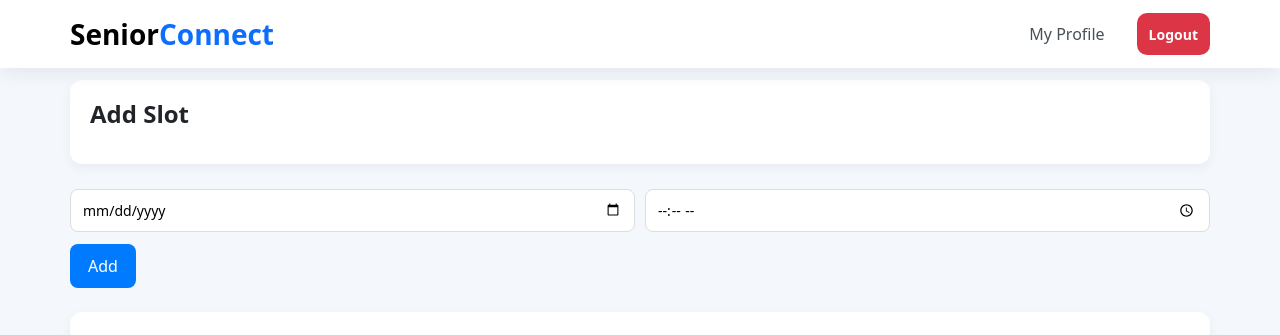
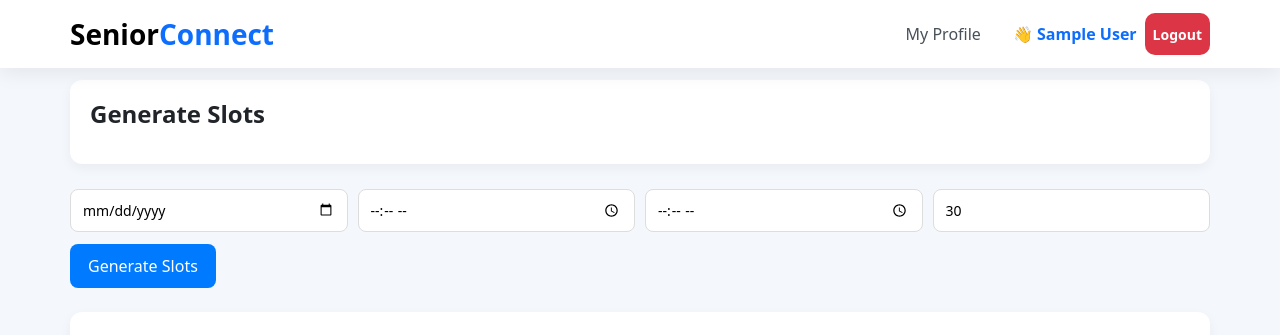
Before and after one commit to akashjogani93/Senior-Connect, a React (Vite) app: page /senior/appointments in a window 1280 px wide. Shown: the top 335 px of the page. Built offline with nearby package versions, Linux system fonts and the light colour scheme; no server answers; sample sign-in values are in the browser's storage.

Commit message:
appointments

```diff
--- a/src/Pages/Senior/appointments.jsx
+++ b/src/Pages/Senior/appointments.jsx
@@ -1,68 +1,126 @@
-import { use, useEffect, useState } from "react";
+import { useEffect, useState } from "react";
 import Navbar from "./components/Navbar";
 import "../../assets/css/senior/appintments.css";
-import { useInvitationStore } from "../../store/invitationStore";
+import { useAppointmentStore } from "../../store/appointmentStore";
 import { createFormData } from "../../utils/formData";
 import toast from "react-hot-toast";
-import { useAppointmentStore } from "../../store/appointmentStore";
 
 function AppointmentsDashboard() {
 
     const { createUpdateAppointments, loading, fetchappointmentsnew, appointments, updateAppointmentStatus } = useAppointmentStore();
+
     const user = JSON.parse(localStorage.getItem("user")) || {};
+
     const [form, setForm] = useState({
         appointment_date: "",
-        appointment_time: "",
+        from_time: "",
+        to_time: "",
+        duration: 30
     });
+
+    const [editId, setEditId] = useState(null);
 
     useEffect(() => {
         fetchappointmentsnew({ provider_id: user?.user_id });
     }, [user?.user_id]);
 
+    // ✅ SLOT GENERATOR
+    const generateTimeSlots = (from, to, duration) => {
+        let slots = [];
 
+        let start = new Date(`1970-01-01T${from}`);
+        let end = new Date(`1970-01-01T${to}`);
 
-    const [editId, setEditId] = useState(null);
+        while (start < end) {
+            let hours = String(start.getHours()).padStart(2, "0");
+            let minutes = String(start.getMinutes()).padStart(2, "0");
 
+            slots.push(`${hours}:${minutes}:00`);
+
+            start.setMinutes(start.getMinutes() + parseInt(duration));
+        }
+
+        return slots;
+    };
+
+    // ✅ SUBMIT HANDLER
     const handleSubmit = async (e) => {
         e.preventDefault();
 
         try {
+            // 👉 If editing (old logic)
+            if (editId) {
                 let payload = {
-                ...form,
+                    appointment_date: form.appointment_date,
+                    appointment_time: form.from_time,
+                    provider_id: user?.user_id,
+                    appointment_id: editId
+                };
+
+                const formData = createFormData(payload);
+                await createUpdateAppointments(formData);
+
+                toast.success("Slot updated successfully");
+            } else {
+                // 👉 Generate multiple slots
+                const slots = generateTimeSlots(
+                    form.from_time,
+                    form.to_time,
+                    form.duration
+                );
+
+                if (slots.length === 0) {
+                    toast.error("Invalid time range");
+                    return;
+                }
+
+                // 🔥 Create all slots
+                await Promise.all(
+                    slots.map((time) => {
+                        let payload = {
+                            appointment_date: form.appointment_date,
+                            appointment_time: time,
                             provider_id: user?.user_id,
                         };
 
-            if (editId) {
-                payload.appointment_id = editId;
+                        const formData = createFormData(payload);
+                        return createUpdateAppointments(formData);
+                    })
+                );
+
+                toast.success("Slots generated successfully 🚀");
             }
 
-            const formData = createFormData(payload);
-
-            let result = await createUpdateAppointments(formData);
             fetchappointmentsnew({ provider_id: user?.user_id });
 
-            toast.success(`Slot ${editId ? "updated" : "added"} successfully`);
-
+            // Reset form
             setForm({
                 appointment_date: "",
-                appointment_time: "",
+                from_time: "",
+                to_time: "",
+                duration: 30
             });
 
             setEditId(null);
+
         } catch (err) {
             console.log(err);
         }
     };
 
+    // ✅ EDIT
     const handleEdit = (app) => {
         setForm({
             appointment_date: app.appointment_date,
-            appointment_time: app.appointment_time,
+            from_time: app.appointment_time,
+            to_time: app.appointment_time,
+            duration: 30
         });
 
         setEditId(app.appointment_id);
     };
 
+    // ✅ STATUS CHANGE
     const handleStatusChange = async (id, status) => {
         try {
             let payload = {
@@ -71,7 +129,6 @@ function AppointmentsDashboard() {
             };
 
             const formData = createFormData(payload);
-
             await updateAppointmentStatus(formData);
 
             fetchappointmentsnew({ provider_id: user?.user_id });
@@ -81,16 +138,22 @@ function AppointmentsDashboard() {
             console.log(err);
         }
     };
+
     return (
         <div className="dashboard-page">
             <Navbar />
+
             <div className="container appointment-container">
                 <div className="main-page">
+
                     <div className="appointment-form">
-                    <h4>{editId ? "Update Slot" : "Add Slot"}</h4>
+                        <h4>{editId ? "Update Slot" : "Generate Slots"}</h4>
                     </div>
+
                     <form onSubmit={handleSubmit} className="form-grid">
+
                         <div className="form-row">
+                            {/* DATE */}
                             <input
                                 type="date"
                                 value={form.appointment_date}
@@ -100,20 +163,47 @@ function AppointmentsDashboard() {
                                 required
                             />
 
+                            {/* FROM TIME */}
                             <input
                                 type="time"
-                            value={form.appointment_time}
+                                value={form.from_time}
                                 onChange={(e) =>
-                                setForm({ ...form, appointment_time: e.target.value })
+                                    setForm({ ...form, from_time: e.target.value })
                                 }
                                 required
                             />
+
+                            {/* TO TIME */}
+                            <input
+                                type="time"
+                                value={form.to_time}
+                                onChange={(e) =>
+                                    setForm({ ...form, to_time: e.target.value })
+                                }
+                                required
+                            />
+
+                            {/* DURATION */}
+                            <input
+                                type="number"
+                                placeholder="Duration (min)"
+                                value={form.duration}
+                                onChange={(e) =>
+                                    setForm({ ...form, duration: e.target.value })
+                                }
+                                required
+                                min="5"
+                            />
                         </div>
+
                         <button type="submit" disabled={loading}>
-                        {loading ? "Saving..." : editId ? "Update" : "Add"}
+                            {loading ? "Saving..." : editId ? "Update Slot" : "Generate Slots"}
                         </button>
                     </form>
-                <br></br>
+
+                    <br />
+
+                    {/* TABLE */}
                     <div className="appointment-table">
                         <h4>All Appointments</h4>
 
@@ -139,22 +229,16 @@ function AppointmentsDashboard() {
                                     appointments.map((app) => (
                                         <tr key={app.appointment_id}>
                                             <td>
-                                            {app.appointment_date
-                                                ? new Date(app.appointment_date).toLocaleDateString("en-IN", {
-                                                    day: "2-digit",
-                                                    month: "short",
-                                                    year: "numeric",
-                                                })
-                                                : "-"}
+                                                {new Date(app.appointment_date).toLocaleDateString("en-IN")}
                                             </td>
+
                                             <td>
-                                            {app.appointment_time
-                                                ? new Date(`1970-01-01T${app.appointment_time}`).toLocaleTimeString("en-IN", {
+                                                {new Date(`1970-01-01T${app.appointment_time}`)
+                                                    .toLocaleTimeString("en-IN", {
                                                         hour: "2-digit",
                                                         minute: "2-digit",
                                                         hour12: true,
-                                                })
-                                                : "-"}
+                                                    })}
                                             </td>
 
                                             <td>
@@ -168,29 +252,53 @@ function AppointmentsDashboard() {
                                             </td>
 
                                             <td>
-                                            <button
+                                                {/* <button
                                                     className="btn-edit"
                                                     onClick={() => handleEdit(app)}
                                                 >
                                                     Edit
-                                            </button>
+                                                </button> */}
 
                                                 {app.status === "Pending" && (
-                                                <>
+                                                    <div style={{ display: "flex", gap: "8px" }}>
                                                         <button
-                                                        className="btn-accept"
                                                             onClick={() => handleStatusChange(app.appointment_id, "Confirmed")}
+                                                            style={{
+                                                                backgroundColor: "#28a745",
+                                                                color: "#fff",
+                                                                border: "none",
+                                                                padding: "6px 12px",
+                                                                borderRadius: "6px",
+                                                                cursor: "pointer",
+                                                                fontSize: "13px",
+                                                                fontWeight: "500",
+                                                                transition: "0.2s"
+                                                            }}
+                                                            onMouseOver={(e) => e.target.style.backgroundColor = "#218838"}
+                                                            onMouseOut={(e) => e.target.style.backgroundColor = "#28a745"}
                                                         >
-                                                        Accept
+                                                            ✔ Accept
                                                         </button>
 
                                                         <button
-                                                        className="btn-reject"
                                                             onClick={() => handleStatusChange(app.appointment_id, "Cancelled")}
+                                                            style={{
+                                                                backgroundColor: "#dc3545",
+                                                                color: "#fff",
+                                                                border: "none",
+                                                                padding: "6px 12px",
+                                                                borderRadius: "6px",
+                                                                cursor: "pointer",
+                                                                fontSize: "13px",
+                                                                fontWeight: "500",
+                                                                transition: "0.2s"
+                                                            }}
+                                                            onMouseOver={(e) => e.target.style.backgroundColor = "#c82333"}
+                                                            onMouseOut={(e) => e.target.style.backgroundColor = "#dc3545"}
                                                         >
-                                                        Reject
+                                                            ✖ Reject
                                                         </button>
-                                                </>
+                                                    </div>
                                                 )}
                                             </td>
                                         </tr>
@@ -198,11 +306,13 @@ function AppointmentsDashboard() {
                                 )}
                             </tbody>
                         </table>
+
+                    </div>
+
                 </div>
             </div>
         </div>
-        </div >
-    )
+    );
 }
 
 export default AppointmentsDashboard;
--- a/src/Pages/Senior/components/Navbar.jsx
+++ b/src/Pages/Senior/components/Navbar.jsx
@@ -8,6 +8,7 @@ export default function Navbar() {
     const [isOpen, setIsOpen] = useState(false)
     const user = JSON.parse(localStorage.getItem("user"));
     const { logout } = useAuthStore();
+    const userName = user?.name || "";
     console.log("User in Navbar:", user);
     const closeMenu = () => setIsOpen(false)
     const handleLogout = () => {
@@ -86,9 +87,13 @@ export default function Navbar() {
                         <li className="nav-item">
                             <Link className="nav-link" to="/senior/profile" onClick={closeMenu}>My Profile</Link>
                         </li>
-                        <li className="nav-item ms-lg-3">
+                        <li className="nav-item ms-lg-3 d-flex align-items-center gap-2">
+                            <span className="fw-semibold text-primary">
+                                👋 {userName}
+                            </span>
+
                             <button
-                                className="btn btn-danger"
+                                className="btn btn-danger btn-sm"
                                 onClick={handleLogout}
                             >
                                 Logout
--- a/src/Pages/Senior/invitation.jsx
+++ b/src/Pages/Senior/invitation.jsx
@@ -233,9 +233,9 @@ function InvitationDashboard() {
                                         <td>{inv.city || "-"}</td>
                                         <td>{inv.address || "-"}</td>
                                         <td>
-                                            <span className={`status-badge ${inv.status?.toLowerCase()}`}>
+                                            {/* <span className={`status-badge ${inv.status?.toLowerCase()}`}> */}
                                                 {inv.status || "Upcoming"}
-                                            </span>
+                                            {/* </span> */}
                                         </td>
                                         <td>
                                             <button
--- a/src/components/Layout/Navbar.jsx
+++ b/src/components/Layout/Navbar.jsx
@@ -8,6 +8,7 @@ export default function Navbar() {
     // Helper to close menu when a link is clicked (good for mobile UX)
     const closeMenu = () => setIsOpen(false)
     const user = JSON.parse(localStorage.getItem("user"));
+    const userName = user?.name || "";
     const { logout } = useAuthStore();
     const handleLogout = () => {
         logout(); // your zustand logout
@@ -73,11 +74,9 @@ export default function Navbar() {
                                 </li>
 
                                 {/* 🚪 Logout */}
-                                <li className="nav-item ms-lg-3">
-                                    <button
-                                        className="btn btn-danger"
-                                        onClick={handleLogout}
-                                    >
+                                <li className="nav-item ms-lg-3 d-flex align-items-center gap-2">
+                                    <span className="fw-semibold text-primary">{userName}</span>
+                                    <button className="btn btn-sm btn-danger" onClick={handleLogout}>
                                         Logout
                                     </button>
                                 </li>
```
Lines whose indentation alone changed are shown as unchanged.
